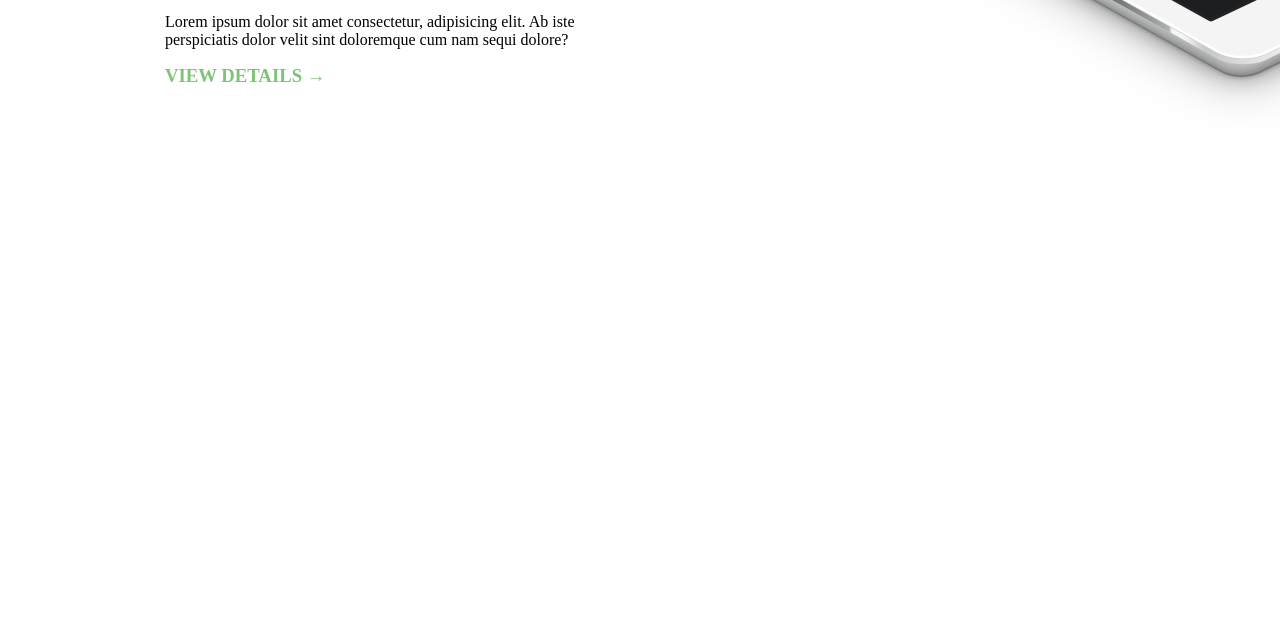
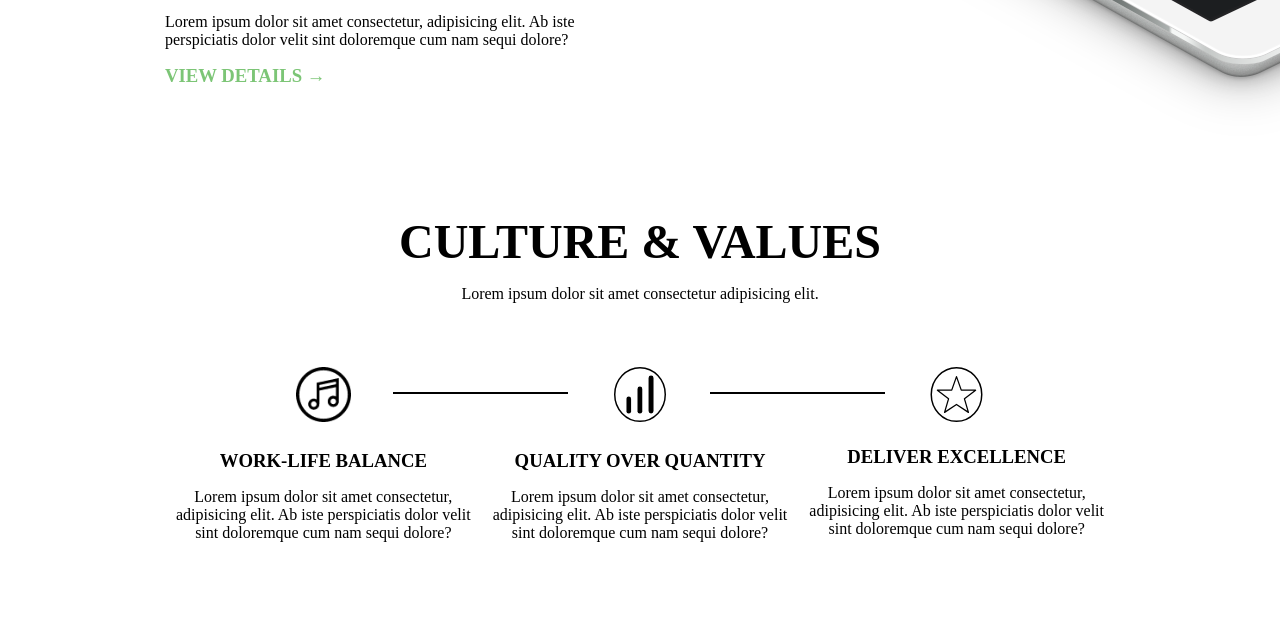
Before and after one commit to GlaDdos/treeservices, a plain HTML site: page index.html in a window 1280 px wide. Shown: the part 2191-2827 px from the top of the page. Before the commit the page ends 2327 px from the top, so only its background shows below. Drawn offline with Linux system fonts and the light colour scheme.

Commit message:
added services section

```diff
--- a/index.html
+++ b/index.html
@@ -121,6 +121,34 @@
         </div>
       </div>
     </section>
+
+    <section id="services" class="about">
+      <div class="wrapper">
+        <h2 class="text-centered text-uppercase">Culture & Values</h2>
+        <p class="text-centered">Lorem ipsum dolor sit amet consectetur adipisicing elit.</p>
+        <div class="items-wrapper">
+          <div class="about-item">
+            <div class="line-after"><img class="line-after" src="./img/music-nt.png" /></div>
+            <h3 class="text-centered text-uppercase">Work-Life Balance</h3>
+            <p class="text-centered">Lorem ipsum dolor sit amet consectetur, adipisicing elit. Ab iste perspiciatis dolor velit sint doloremque cum nam sequi dolore? </p>
+          </div>
+
+          <div class="about-item">
+            <div class="line-after"><img class="line-after" src="./img/grown_sticks.svg" /></div>
+            <h3 class="text-centered text-uppercase">Quality over Quantity</h3>
+            <p class="text-centered">Lorem ipsum dolor sit amet consectetur, adipisicing elit. Ab iste perspiciatis dolor velit sint doloremque cum nam sequi dolore? </p>
+          </div>
+
+          <div class="about-item">
+            <img src="./img/Five-pointed_star.svg" />
+            <h3 class="text-centered text-uppercase">Deliver Excellence</h3>
+            <p class="text-centered">Lorem ipsum dolor sit amet consectetur, adipisicing elit. Ab iste perspiciatis dolor velit sint doloremque cum nam sequi dolore? </p>
+          </div>
+
+        </div>
+      </div>
+    </section>
+
   </main>
 </body>
 </html>
--- a/main.css
+++ b/main.css
@@ -246,6 +246,21 @@ nav li {
   padding-left: 1em;
 }
 
+.line-after {
+  position: relative;
+  text-align: center;
+}
+
+.line-after:after {
+  content: "";
+  position: absolute;
+  top: 25px;
+  left: 220px;
+  width: 175px;
+  border-bottom: 2px solid #000;
+}
+
+
 /* media queries */
 @media screen and (max-width: 768px){
   nav nav ul a {
```
Also changed, not shown: img/Five-pointed_star.svg (added), img/grown_sticks.png (added), img/grown_sticks.svg (added), img/music-note.png (added), img/music-nt.png (added), img/star.png (added).
